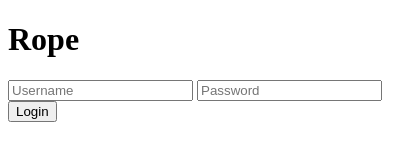
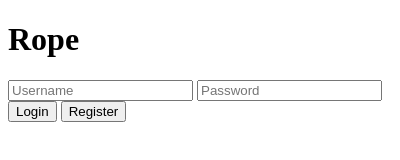
Before and after one commit to jakevollkommer/Rope, a browser extension: page chrome_extension/popup.html in a window 400 px wide. Drawn offline with Linux system fonts and the light colour scheme.

Commit message:
add register button

```diff
--- a/chrome_extension/popup.html
+++ b/chrome_extension/popup.html
@@ -9,5 +9,6 @@
     <input type="text" placeholder="Username" name="uname" required>
     <input type="password" placeholder="Password" name="psw" required>
     <button id="checkPage">Login</button>
+    <button id="checkPage">Register</button>
   </body>
 </html>
```
